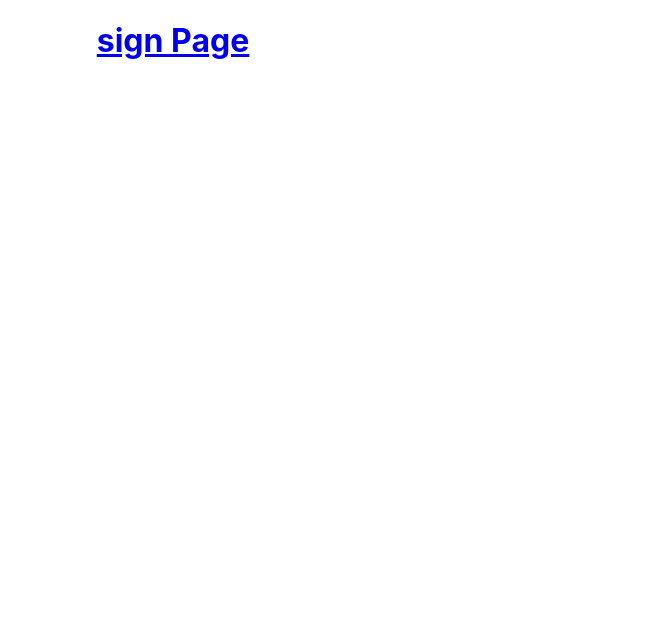
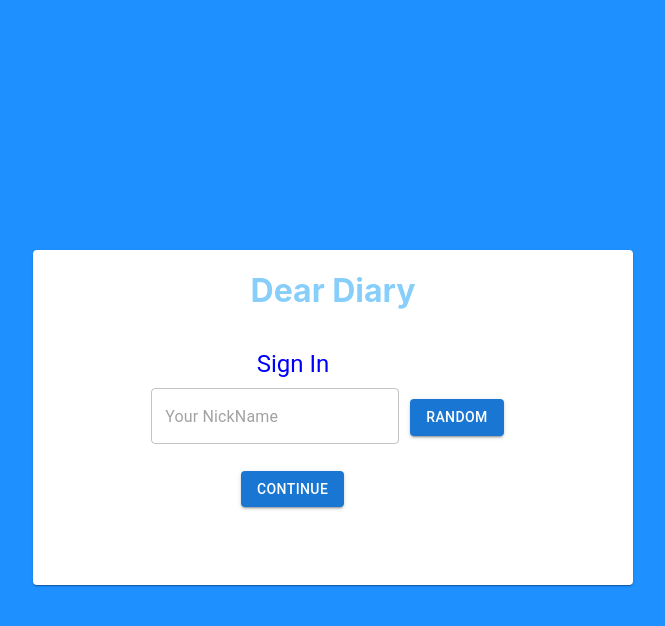
Before and after one commit to fcodelabs/training-web, a React (Create React App) app: page / in a window 1280 px wide. Shown: the top 626 px of the page, without its empty margins (467-1132 px from the left). Built offline with nearby package versions, Linux system fonts and the light colour scheme.

Commit message:
signInPage

```diff
--- a/package.json
+++ b/package.json
@@ -5,6 +5,7 @@
   "dependencies": {
     "@emotion/react": "^11.10.0",
     "@emotion/styled": "^11.10.0",
+    "@mui/icons-material": "^5.8.4",
     "@mui/material": "^5.10.1",
     "@testing-library/jest-dom": "^5.14.1",
     "@testing-library/react": "^12.1.2",
--- a/public/index.html
+++ b/public/index.html
@@ -1,6 +1,8 @@
 <!DOCTYPE html>
 <html lang="en">
   <head>
+
+
     <meta charset="utf-8" />
     <link rel="icon" href="%PUBLIC_URL%/favicon.ico" />
     <meta name="viewport" content="width=device-width, initial-scale=1" />
--- a/src/App.css
+++ b/src/App.css
@@ -1,5 +1,6 @@
 .App {
   text-align: center;
+
 }
 
 .App-logo {
--- a/src/App.js
+++ b/src/App.js
@@ -1,7 +1,7 @@
 
 import './App.css';
-import SignIn from './components/signIn/signIn'
-import Cart from './components/toDoText/toDoTextBox'
+import SignIn from './components/SignPage/SignIn'
+import Cart from './components/ToDO/ToDo'
 import {BrowserRouter, Route,Routes} from 'react-router-dom'
 
 function App() {
--- /dev/null
+++ b/src/components/SignPage/SignIn.css
@@ -0,0 +1,21 @@
+.sign{
+
+    padding-top: 250px;
+    padding-left: 500px;
+
+}
+.hedear{
+    color: blue;
+    margin-right: 80px;
+}
+
+
+
+.btncontunue{
+padding-left: 200px;
+padding-bottom: 70px;
+}
+.photo{
+    height:50px;
+      width: 50px;
+}
--- /dev/null
+++ b/src/components/SignPage/SignIn.js
@@ -0,0 +1,68 @@
+import React,{useState} from 'react';
+import './SignIn.css';
+import Card from '@mui/material/Card';
+import CardActions from '@mui/material/CardActions';
+import CardContent from '@mui/material/CardContent';
+import Button from '@mui/material/Button';
+import Typography from '@mui/material/Typography';
+import { Link } from "react-router-dom";
+import TextField from '@mui/material/TextField';
+
+
+function SignIn() {
+
+  const [buttonText, setButtonText] = useState();
+
+
+  const addToDO = () =>{
+    const cars = ["Dalin", "Aranga", "Perera","Udara","Amila"];
+    const rand = cars[(Math.random() * cars.length) | 0]
+    return rand;
+
+  };
+
+  function handleClick() {
+    setButtonText(addToDO());
+  }
+
+
+  console.log(buttonText)
+
+  return (
+  <div className='sign'>
+    <Card sx={{ maxWidth: 600, maxHeight:900 }}>
+      <div className='card'>
+          <div>
+            <h1 style={{ color:"LightSkyBlue"}}>Dear Diary</h1>
+          </div>
+
+      <CardContent>
+
+        <div className='hedear'>
+        <Typography gutterBottom variant="h5" component="div">
+          Sign In
+        </Typography>
+        </div>
+
+        <div>
+
+          <TextField  value={buttonText} className='textf' id="outlined-basic" placeholder="Your NickName" variant="outlined" required/>
+          <Button onClick={handleClick} style={{ margin: 11}} className='btnrandom' variant="contained">RANDOM</Button>
+        </div>
+
+      </CardContent>
+      <CardActions>
+
+      <div className='btncontunue'>
+        <Link to="/cart"><Button  variant="contained">CONTINUE</Button> </Link>
+      </div>
+
+      </CardActions>
+      </div>
+    </Card>
+  </div>
+
+  );
+}
+
+export default SignIn;
--- /dev/null
+++ b/src/components/ToDO/ToDo.js
@@ -0,0 +1,78 @@
+import {
+  AppBar,
+  Toolbar,
+  IconButton,
+  Typography,
+  Stack,
+
+
+} from '@mui/material'
+
+import AccountCircleIcon from '@mui/icons-material/AccountCircle';
+import CircleNotificationsIcon from '@mui/icons-material/CircleNotifications';
+import SearchIcon from '@mui/icons-material/Search';
+import TextField from '@mui/material/TextField';
+import Button from '@mui/material/Button';
+import { useState } from 'react';
+
+
+
+
+
+
+export const MuiNavbar = () => {
+  const [toDoList ,setDotoList] = useState();
+  const dummyToDO = {title : " title 01",
+                      description : "description 01"}
+
+
+  const addToDO = () =>{
+    const neToDo = {
+      title : "tile 01",
+      description : "description 01"
+    }
+    setDotoList(neToDo)
+
+  };
+
+
+  return (
+<div>
+
+<AppBar position='static' color='transparent'>
+      <Toolbar>
+        <IconButton size='large' edge='start' color='inherit' aria-label='logo'>
+
+        </IconButton>
+        <Typography variant='h6' component='div' sx={{ flexGrow: 1 }}>
+          Dear Diary
+        </Typography>
+        <Stack direction='row' spacing={2}>
+              <SearchIcon />
+          <CircleNotificationsIcon/>
+          <AccountCircleIcon/>
+        </Stack>
+      </Toolbar>
+    </AppBar>
+    <div>
+      <form>
+        <div>
+        <TextField fullWidth className='textf' id="outlined-basic" label="Title" variant="outlined" required/>
+        </div>
+
+        <div>
+        <TextField fullWidth className='textf' id="outlined-basic" label="Body" variant="outlined" required/>
+        </div>
+        <Button onClick={addToDO} variant="contained">Submit</Button>
+
+      </form>
+    </div>
+    <h1> show
+      {dummyToDO.title}
+    </h1>
+</div>
+
+  )
+}
+
+export default MuiNavbar;
--- a/src/components/signIn/signIn.js
+++ /dev/null
@@ -1,15 +0,0 @@
-import React from 'react';
-import './signIn.css';
-import {Link} from 'react-router-dom'
-
-function signIn() {
-  return (
-    <div >
-      <h1>
-        <Link to ='/cart'>sign Page</Link>
-      </h1>
-    </div>
-  );
-}
-
-export default signIn;
--- a/src/components/toDoText/toDoTextBox.js
+++ /dev/null
@@ -1,14 +0,0 @@
-import React from 'react';
-
-
-function cart() {
-  return (
-    <div >
-      <h1>
-        cart Page
-      </h1>
-    </div>
-  );
-}
-
-export default cart;
--- a/src/index.css
+++ b/src/index.css
@@ -1,4 +1,5 @@
 body {
+  background-color: DodgerBlue;
   margin: 0;
   font-family: -apple-system, BlinkMacSystemFont, 'Segoe UI', 'Roboto', 'Oxygen',
     'Ubuntu', 'Cantarell', 'Fira Sans', 'Droid Sans', 'Helvetica Neue',
```
Also changed, not shown: src/components/SignPage/logo192.png (added), src/components/ToDO/ToDo.css (added), src/components/toDoText/toDoTextBox.css (deleted), 1 other file (tests, documents, lock files or other folders).
